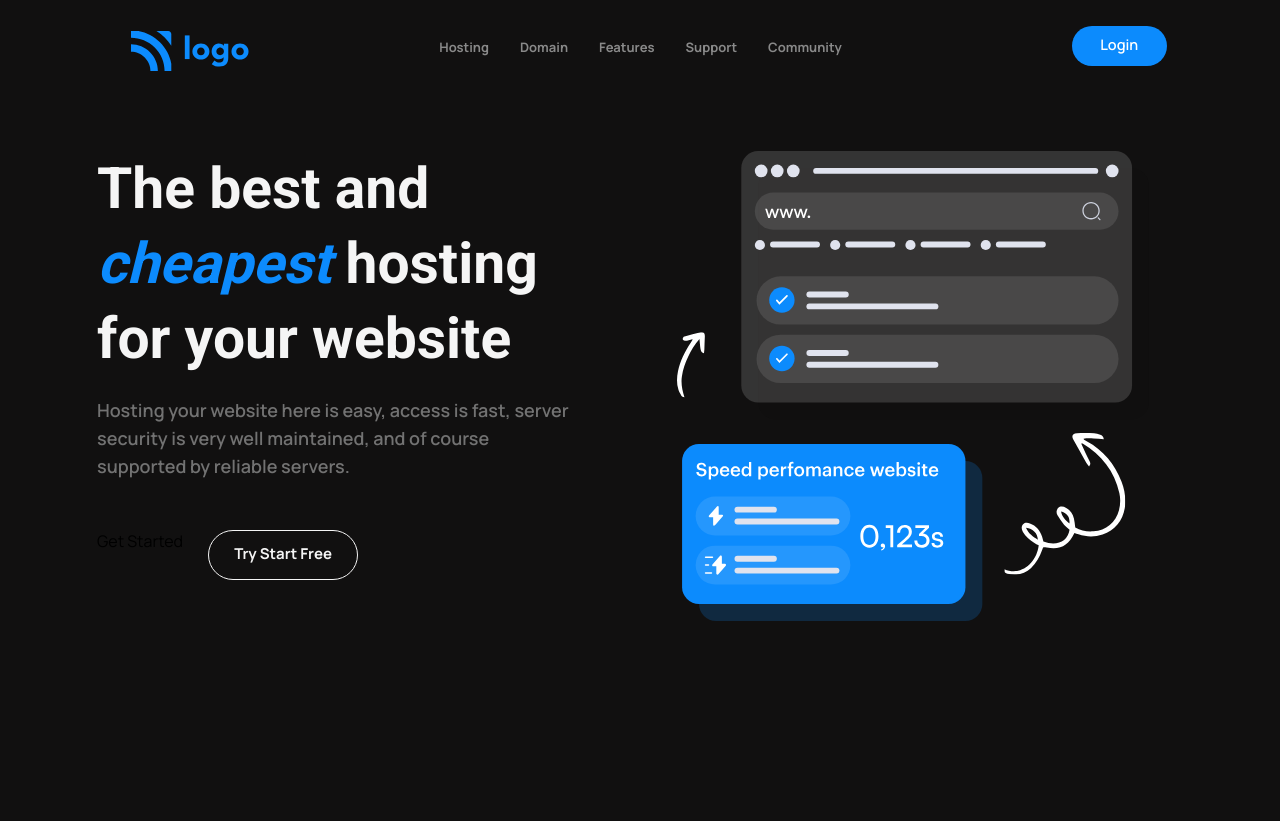
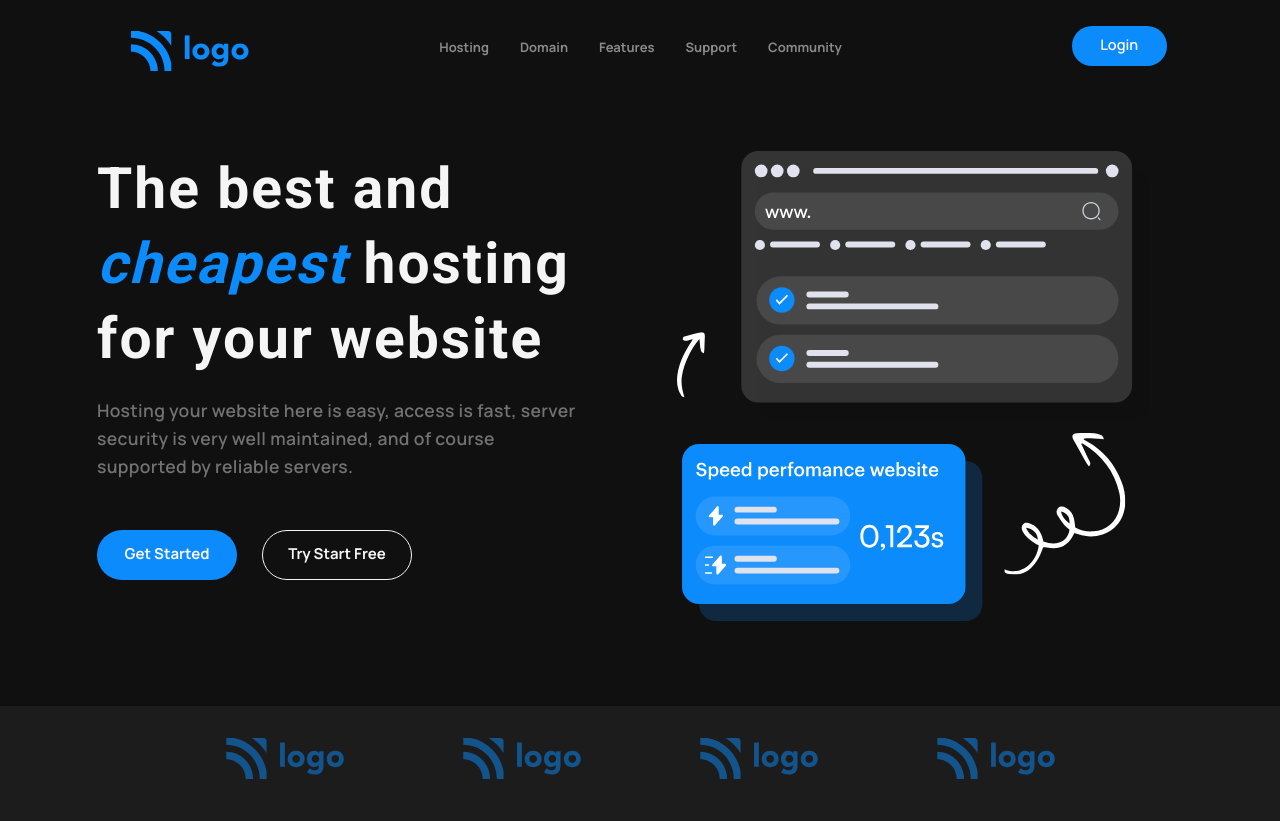
Before and after one commit to vyomPundhir/Hosting-Landing-Page, a plain HTML site: page index.html in a window 1280 px wide. Before the commit the page ends 800 px from the top, so only its background shows below. Drawn offline with Linux system fonts and the light colour scheme.

Commit message:
Multi-logo section added.

```diff
--- a/index.html
+++ b/index.html
@@ -42,7 +42,7 @@
       </div>
       <div class="get-des">Hosting your website here is easy, access is fast, server security is very well maintained, and of course<br> supported by reliable servers.</div>
       <div class="get-btn">
-        <div class="">Get Started</div>
+        <div class="get-btn-1">Get Started</div>
         <div class="get-btn-2">Try Start Free</div>
       </div>
     </div>
@@ -50,5 +50,22 @@
       <img src="./assets/Illustrations/Group 238502.svg" alt="get-img">
     </div>
   </section>
+  <!-- multi-logo section -->
+  <section class="multi-logo">
+    <div class="multi-logo-main">
+      <div class="logo-light">
+        <img src="./assets/Logo-light.svg" alt="Logo-light">
+      </div>
+      <div class="logo-light">
+        <img src="./assets/Logo-light.svg" alt="Logo-light">
+      </div>
+      <div class="logo-light">
+        <img src="./assets/Logo-light.svg" alt="Logo-light">
+      </div>
+      <div class="logo-light">
+        <img src="./assets/Logo-light.svg" alt="Logo-light">
+      </div>
+    </div>
+  </section>
 </body>
 </html>
--- a/style.css
+++ b/style.css
@@ -67,6 +67,7 @@
   line-height: 75px;
   font-stretch: ultra-expanded;
   background: transparent;
+  letter-spacing: 2px;
 }
 .get-head span{
   color: #0C8BFD;
@@ -76,6 +77,7 @@
   font-family: 'Roboto';
   font-stretch: ultra-expanded;
   background: transparent;
+  letter-spacing: 2px;
 }
 .get-img{
   width: 50%;
@@ -83,10 +85,11 @@
 .get-des{
   color: #727272;
   padding-left: 97px;
-  font-size: 18px;
+  font-size: 17.5px;
   font-weight: 600;
   margin-top: 20px;
   line-height:28px;
+  letter-spacing: 0.35px;
 }
 .get-btn{
   display: flex;
@@ -123,3 +126,23 @@
   margin-left: 37px;
   margin-top: 75px;
 }
+/* multi-logo section */
+.multi-logo{
+  height: 115px;
+  background-color: #1c1c1c;
+}
+.multi-logo-main{
+  background: transparent;
+  display: flex;
+  flex-direction: row;
+  justify-content: center;
+  gap: 119px;
+}
+.logo-light{
+  background: transparent;
+  margin-top: 32px;
+}
+.logo-light img{
+  background: transparent;
+  width: 118px;
+}
```
